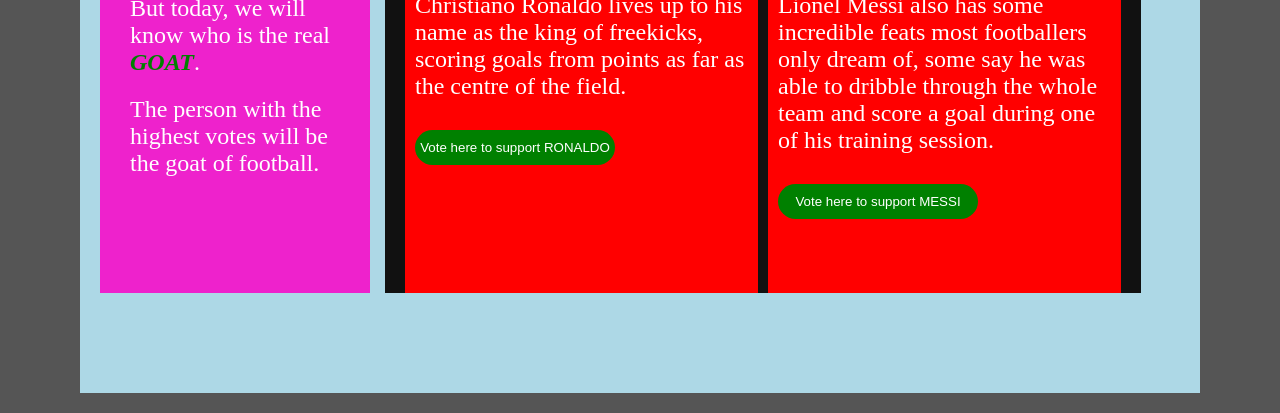
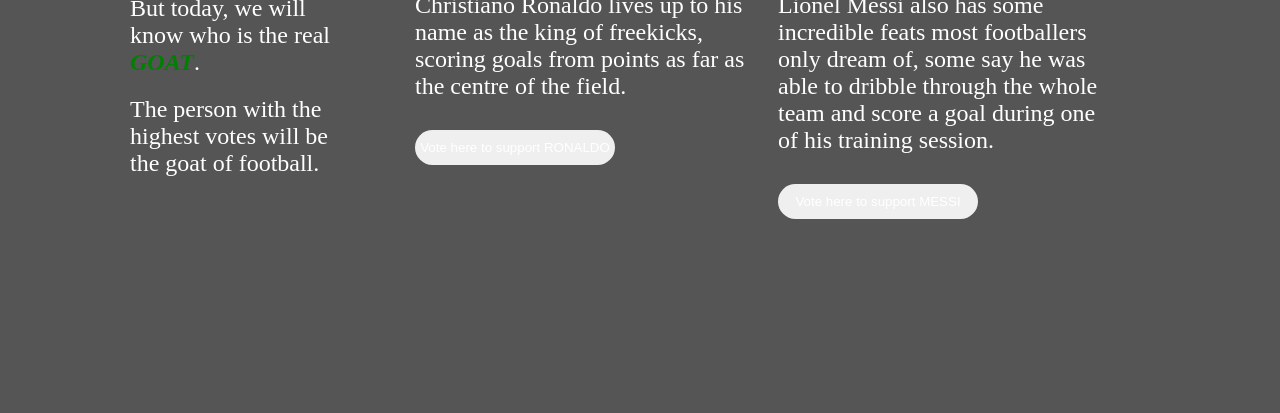
Before and after one commit to christianudemgba529-dotcom/website_tutorial, a plain HTML site: page Assignment/BestFootballers.html in a window 1280 px wide. Shown: the part 387-800 px from the top of the page. Drawn offline with Linux system fonts and the light colour scheme.

Commit message:
bestfootballer update

```diff
--- a/Assignment/BestFootballers.html
+++ b/Assignment/BestFootballers.html
@@ -2,7 +2,82 @@
 <head>
     <title>Who is the Best Footballer</title>
 
-    <link rel="stylesheet" href="/css/style5.css">
+    <!-- <link rel="stylesheet" href="/css/style5.css"> -->
+    <style>
+        * {
+    padding: 0;
+    margin: 0;
+    box-sizing: border-box;
+    border: none;
+}
+
+.background {
+    position: relative;
+    width: 100%;
+    height: 100vh;
+    background: #555;
+    padding: 20px 80px;
+}
+
+.flex {
+    position: relative;
+    width: 100%;
+    height: 100%;
+    display: flex;
+    flex-wrap: wrap;
+    gap: 15px;
+    padding: 30px 20px;
+}
+
+.flex .box {
+    position: relative;
+    width: 25%;
+    height: 90%;
+    padding: 20px 20px;
+}
+.flex .box:nth-child(2) {
+    position: relative;
+    width: 70%;
+    height: 90%;
+    display: flex;
+    gap: 10px;
+    padding: 0 20px;
+ }
+.flex .box:nth-child(2) .col {
+    position: relative;
+    width: 50%;
+    height: 100%;
+}
+h2 {
+    color: black;
+    font-size: 30px;
+    font-family:'Times New Roman', Times, serif;
+    margin-bottom: 30px;
+}
+span, strong {
+    color: green;
+    font-style: italic;
+}
+p {
+    color: white;
+    font-size: 24px;
+    padding: 10px 10px;
+}
+button {
+    position: relative;
+    width: 200px;
+    height: 35px;
+    border-radius: 20px;
+    color: white;
+    margin: 20px 10px;
+}
+img {
+    position: relative;
+    width: 100%;
+    height: 50%;
+    padding: 20px 0;
+}
+    </style>
 
 </head>
 
--- a/css/style5.css
+++ b/Assignment/css/style5.css
@@ -19,7 +19,6 @@
     height: 100%;
     display: flex;
     flex-wrap: wrap;
-    background: lightblue;
     gap: 15px;
     padding: 30px 20px;
 }
@@ -28,7 +27,6 @@
     position: relative;
     width: 25%;
     height: 90%;
-    background: #e2c;
     padding: 20px 20px;
 }
 .flex .box:nth-child(2) {
@@ -38,13 +36,11 @@
     display: flex;
     gap: 10px;
     padding: 0 20px;
-    background: #111;
-}
+ }
 .flex .box:nth-child(2) .col {
     position: relative;
     width: 50%;
     height: 100%;
-    background: red;
 }
 h2 {
     color: black;
@@ -66,7 +62,6 @@
     width: 200px;
     height: 35px;
     border-radius: 20px;
-    background: green;
     color: white;
     margin: 20px 10px;
 }
```
Also changed, not shown: Assignment/css/style1.css (renamed from css/style1.css), Assignment/css/style2.css (renamed from css/style2.css), Assignment/css/style3.css (renamed from css/style3.css), Assignment/css/style4.css (renamed from css/style4.css).
